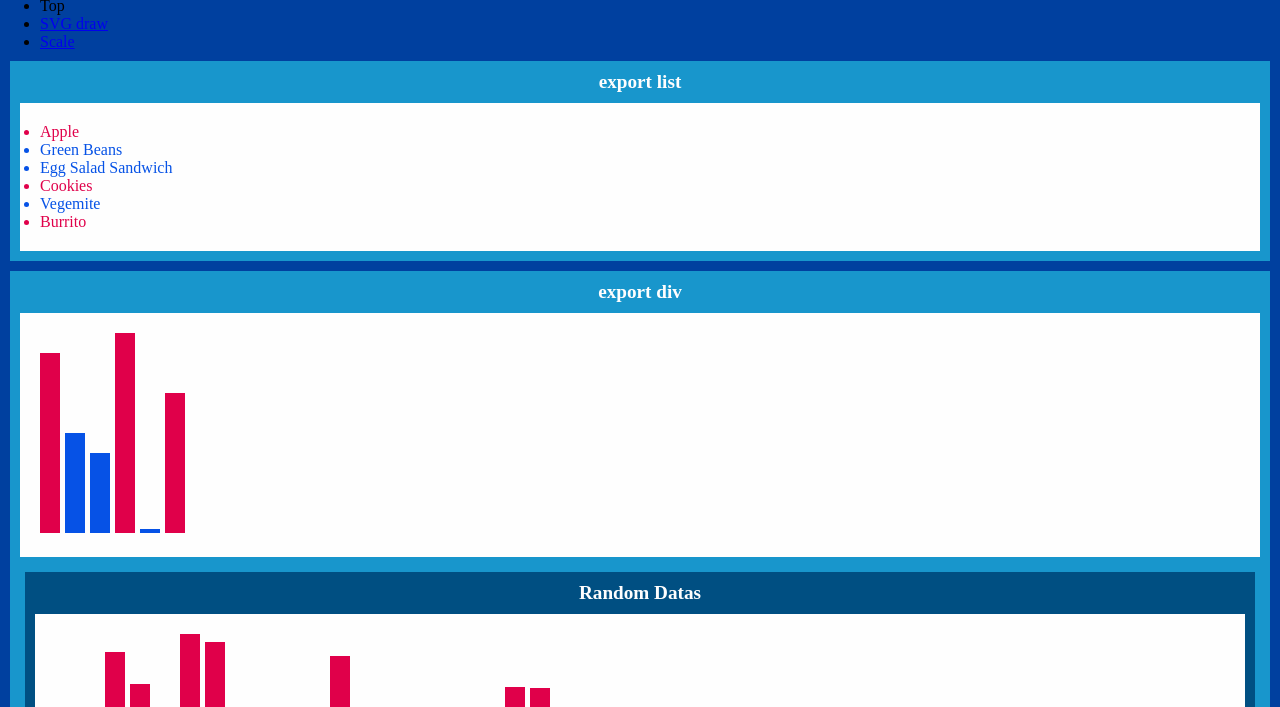
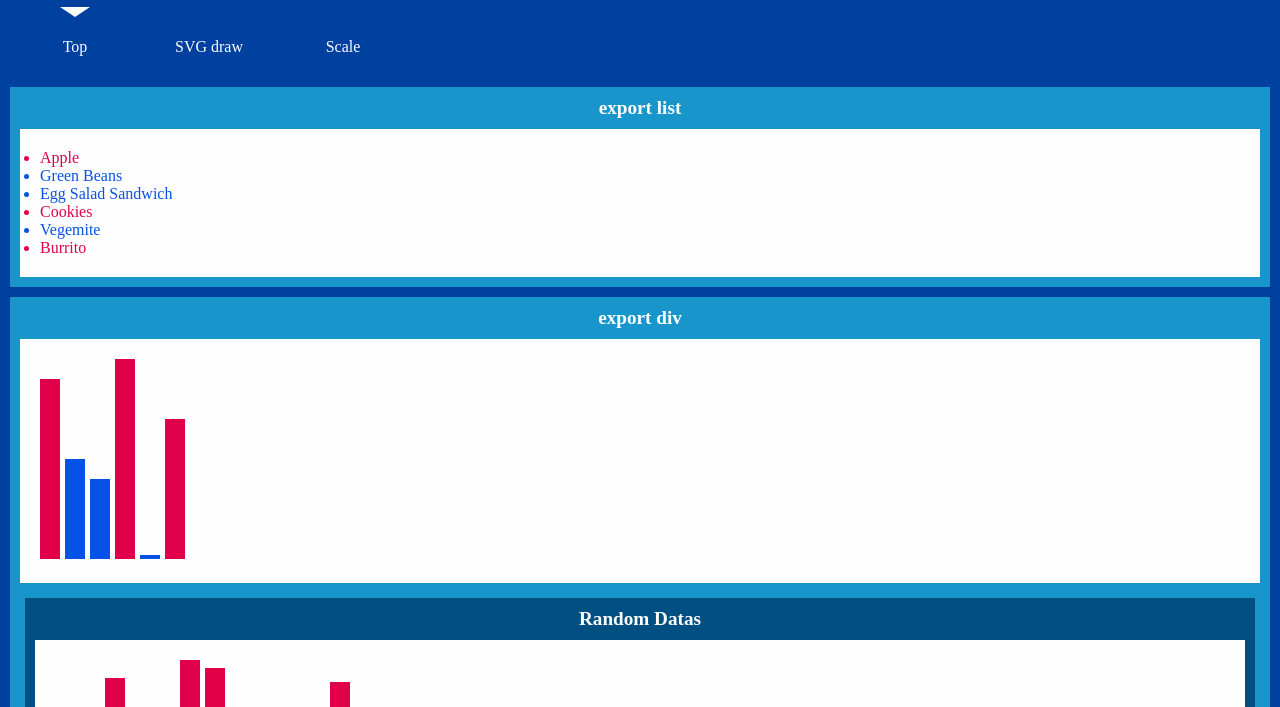
Before and after one commit to megatkhs/practice-d3js, a website: page index.html in a window 1280 px wide. Shown: the part 70-777 px from the top of the page. Drawn offline with nearby package versions, Linux system fonts and the light colour scheme.

Commit message:
変更 navのスタイルを編集

```diff
--- a/css/style.css
+++ b/css/style.css
@@ -5,6 +5,44 @@ html, body{
   padding: 0;
   width: 100%;
   height: 100%;
+}
+
+nav {
+  margin: 10px;
+}
+
+nav > ul {
+  list-style: none;
+  padding: 0;
+}
+
+nav li {
+  display: inline-block;
+  height: 60px;
+  width: 130px;
+  text-align: center;
+  line-height: 60px;
+  color: #fefefe;
+}
+
+nav li a {
+  display: inline-block;
+  line-height: 60px;
+  height: 60px;
+  width: 130px;
+  text-align: center;
+  text-decoration: none;
+  color: #fefefe;
+}
+
+nav li.now:before {
+  content: "";
+  display: block;
+  width: 0;
+  border-top: 10px solid #fefefe;
+  border-left: solid 15px transparent;
+  border-right: solid 15px transparent;
+  margin: 0 auto;
 }
 
 h1, h2, h3, h4, h5 {
--- a/index.html
+++ b/index.html
@@ -13,7 +13,7 @@
   <h1>Practice d3js</h1>
   <nav>
     <ul>
-      <li>
+      <li class="now">
         Top
       </li>
       <li>
```
Also changed, not shown: pages/scale.html (+1 -1 lines), pages/svg_draw.html (+1 -1 lines).
